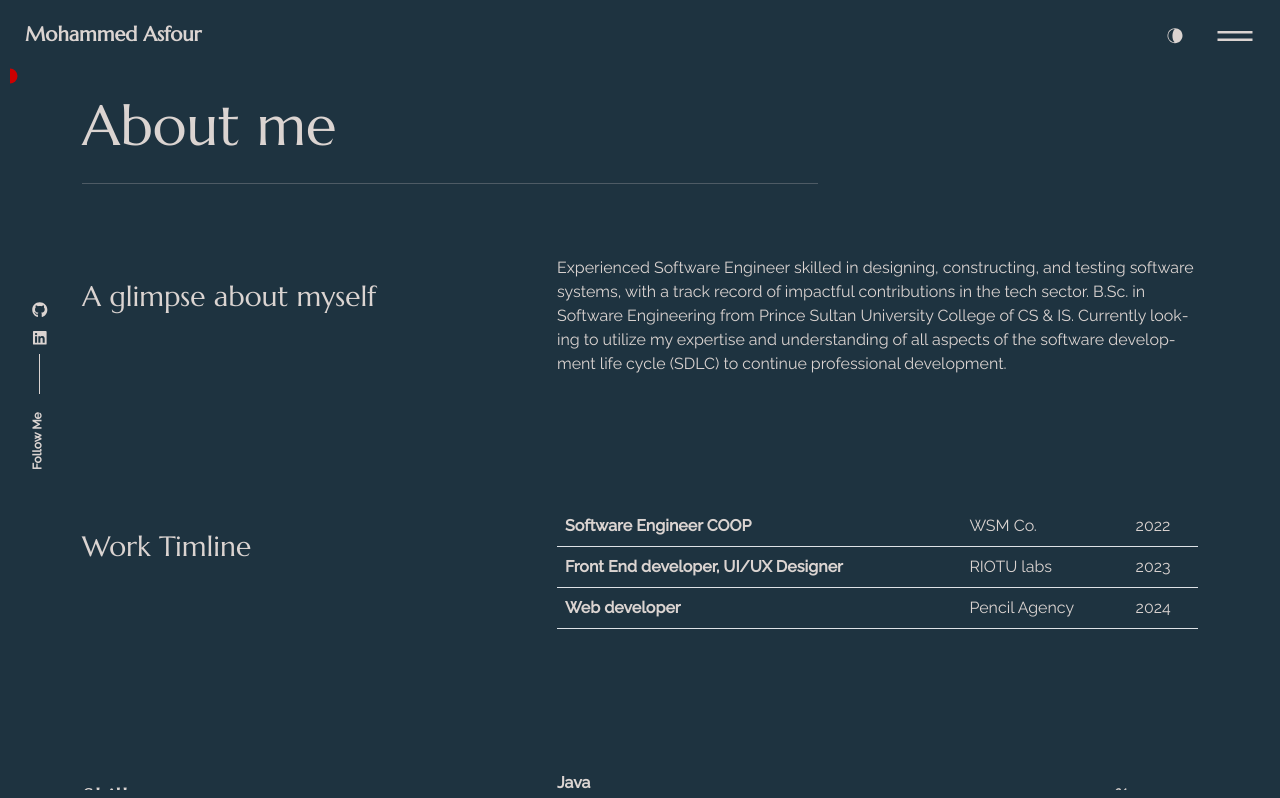
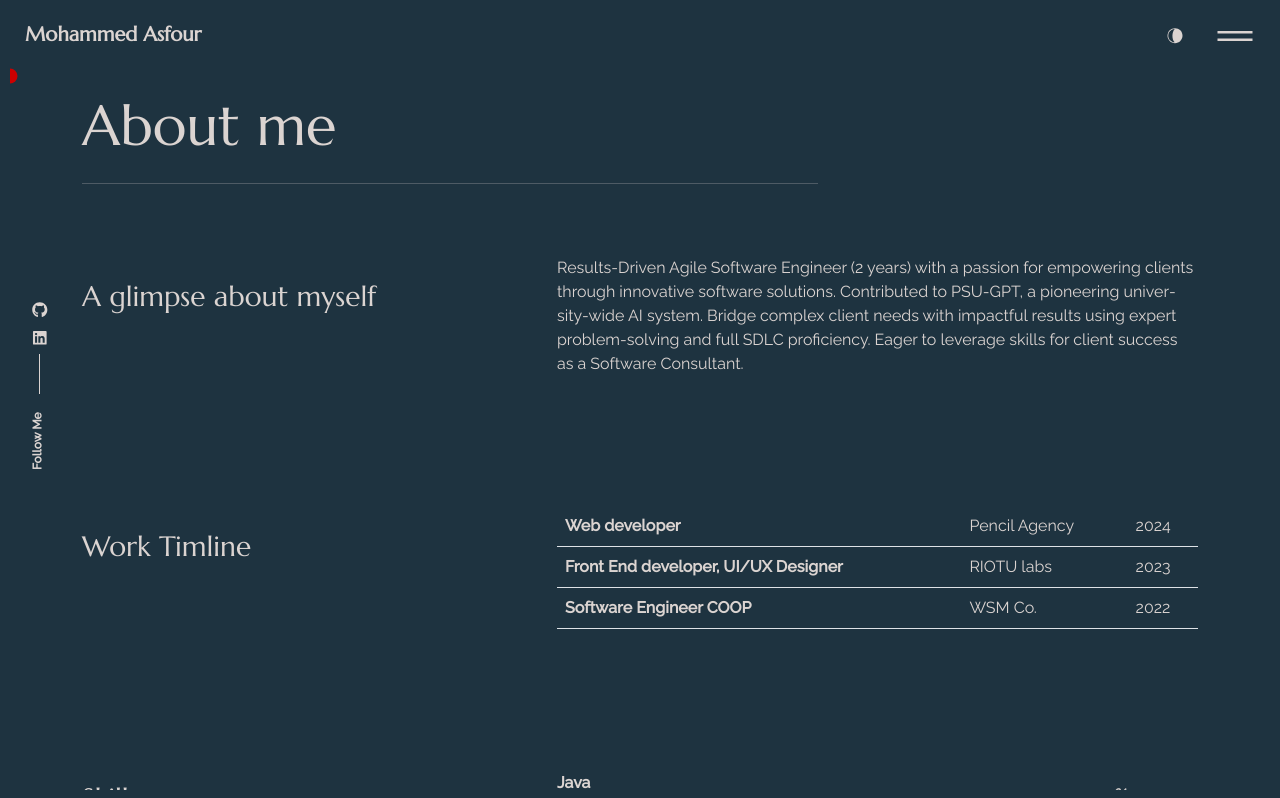
Before and after one commit to MohAsfour97/MohAsfour97-Portfolio, a React (Create React App) app: page /about in a window 1280 px wide. Shown: the top 798 px of the page. Built offline with nearby package versions, Linux system fonts and the light colour scheme.

Commit message:
first commit

```diff
--- a/package.json
+++ b/package.json
@@ -10,6 +10,7 @@
         "react-dom": "^18.2.0",
         "react-helmet-async": "^1.0.7",
         "react-icons": "^4.1.0",
+        "react-player": "^2.16.0",
         "react-router-dom": "^6.6.2",
         "react-scripts": "^5.0.1",
         "react-transition-group": "^4.4.2",
@@ -41,5 +42,8 @@
             "last 1 firefox version",
             "last 1 safari version"
         ]
+    },
+    "devDependencies": {
+        "gh-pages": "^6.1.1"
     }
 }
--- a/src/content_option.js
+++ b/src/content_option.js
@@ -17,12 +17,13 @@ const introdata = {
 
 const dataabout = {
     title: "A glimpse about myself",
-    aboutme: "Experienced Software Engineer skilled in designing, constructing, and testing software systems, with a track record of impactful contributions in the tech sector. B.Sc. in Software Engineering from Prince Sultan University College of CS & IS. Currently looking to utilize my expertise and understanding of all aspects of the software development life cycle (SDLC) to continue professional development.",
+    aboutme: "Results-Driven Agile Software Engineer (2 years) with a passion for empowering clients through innovative software solutions. Contributed to PSU-GPT, a pioneering university-wide AI system. Bridge complex client needs with impactful results using expert problem-solving and full SDLC proficiency. Eager to leverage skills for client success as a Software Consultant.",
 };
-const worktimeline = [{
-        jobtitle: "Software Engineer COOP",
-        where: "WSM Co.",
-        date: "2022",
+const worktimeline = [
+    {
+        jobtitle: "Web developer",
+        where: "Pencil Agency",
+        date: "2024",
     },
     {
         jobtitle: "Front End developer, UI/UX Designer",
@@ -30,10 +31,11 @@ const worktimeline = [{
         date: "2023",
     },
     {
-        jobtitle: "Web developer",
-        where: "Pencil Agency",
-        date: "2024",
+        jobtitle: "Software Engineer COOP",
+        where: "WSM Co.",
+        date: "2022",
     },
+
 ];
 
 const skills = [{
@@ -42,7 +44,11 @@ const skills = [{
     },
     {
         name: "Javascript",
-        value: 80,
+        value: 85,
+    },
+    {
+        name: "Python",
+        value: 60,
     },
     {
         name: "HTML",
@@ -58,7 +64,7 @@ const skills = [{
     },
     {
         name: "TailwindCSS",
-        value: 85,
+        value: 95,
     },
 
     {
@@ -77,6 +83,7 @@ const skills = [{
         name: "JUnit",
         value: 65,
     },
+
 ];
 
 const services = [{
@@ -107,53 +114,69 @@ const services = [{
         title: "AI Integration & LLMs",
         description: "AI Integration Specialist skilled in seamlessly integrating AI technologies into websites and systems. Proficient in leveraging OpenAI playgrounds and autotuning Large Language Models (LLMs) for enhanced functionality. Experienced in designing and implementing AI-driven solutions, optimizing user experiences with cutting-edge technology.",
     },
+    {
+        title: "Project Management & Collaboration",
+        description: "Adept in using Jira, Bitbucket, and GitHub for efficient project management, version control, and code collaboration.",
+
+    },
+    {
+        title: "Development & Testing",
+        description: "Proficient in Vite.js for modern web development and utilize JUnit for comprehensive unit testing.",
+
+    },
+    {
+        title: "Deployment & Automation",
+        description: "Utilize Jenkins for automated builds and deployments.",
+
+    },
+    {
+        title: "Content Management Systems",
+        description: "Experienced with WordPress CMS for user-friendly content management and Strapi for building RESTful APIs.",
+
+    },
+
 ];
 
 const dataportfolio = [{
-        img: "https://images.unsplash.com/photo-1713900233557-51aaaca77d31?q=80&w=400&h=400&auto=format&fit=crop&ixlib=rb-4.0.3&ixid=M3wxMjA3fDB8MHxwaG90by1wYWdlfHx8fGVufDB8fHx8fA%3D%3Dhttps://images.unsplash.com/photo-1713900462062-d421d62def56?q=80&w=1843&auto=format&fit=crop&ixlib=rb-4.0.3&ixid=M3wxMjA3fDB8MHxwaG90by1wYWdlfHx8fGVufDB8fHx8fA%3D%3D/400/800/?grayscale",
+        img: "https://images.unsplash.com/photo-1714490352864-f54d3bd86ec1?q=80&w=1532&auto=format&fit=crop&ixlib=rb-4.0.3&ixid=M3wxMjA3fDB8MHxwaG90by1wYWdlfHx8fGVufDB8fHx8fA%3D%3D",
         description: "PAS ERP Responsive Website",
         link: "https://pas.sa/en/home/",
     },
 
     {
-        img: "https://images.unsplash.com/photo-1714286552957-27de7764b597?q=80&w=400&h=500&auto=format&fit=crop&ixlib=rb-4.0.3&ixid=M3wxMjA3fDB8MHxwaG90by1wYWdlfHx8fGVufDB8fHx8fA%3D%3D",
+        img: "https://images.unsplash.com/photo-1714492059771-52c666785c7d?q=80&w=1374&auto=format&fit=crop&ixlib=rb-4.0.3&ixid=M3wxMjA3fDB8MHxwaG90by1wYWdlfHx8fGVufDB8fHx8fA%3D%3D",
         description: "Mastering ChatGPT Certificate.",
         link: "https://drive.google.com/file/d/1EQUEuG-3weKlrJKdMAQVhCon5qgfj5Yx/view",
     },
+
+
+    {
+        img: "https://images.unsplash.com/photo-1714490581342-f06626e89a9f?q=80&w=1528&auto=format&fit=crop&ixlib=rb-4.0.3&ixid=M3wxMjA3fDB8MHxwaG90by1wYWdlfHx8fGVufDB8fHx8fA%3D%3D",
+        description: "Masar SBF Internal Portal Project",
+        link: "https://sportsboulevard.sa/en",
+    },
+    {
+        img: "https://images.unsplash.com/photo-1714484884870-e20d32fe590d?q=80&w=1528&auto=format&fit=crop&ixlib=rb-4.0.3&ixid=M3wxMjA3fDB8MHxwaG90by1wYWdlfHx8fGVufDB8fHx8fA%3D%3D",
+        description: "MY CV",
+        link: "https://drive.google.com/file/d/1g1uerUafijCJLLhRLAXSZPFQa6JkBxiR/view?usp=sharing",
+    },
+
     {
         img: "https://picsum.photos/400/550/?grayscale",
         description: "Current Enrolled Courses & Updates",
         link: "#",
     },
-
-
     {
-        img: "https://images.unsplash.com/photo-1714286314601-10e4d4189b76?q=80&w=400&h=500&auto=format&fit=crop",
+        img: "https://images.unsplash.com/photo-1714489606402-335ff01d5357?q=80&w=1532&auto=format&fit=crop&ixlib=rb-4.0.3&ixid=M3wxMjA3fDB8MHxwaG90by1wYWdlfHx8fGVufDB8fHx8fA%3D%3D",
         description: "PSU GPT AI Project",
         link: "https://psugpt.ai/",
     },
 
-
     {
-        img: "https://images.unsplash.com/photo-1714286264849-aca448aa396b?q=80&w=400&h=600&auto=format&fit=crop&ixlib=rb-4.0.3&ixid=M3wxMjA3fDB8MHxwaG90by1wYWdlfHx8fGVufDB8fHx8fA%3D%3D",
+        img: "https://images.unsplash.com/photo-1714491616010-d6f95e9f13ea?q=80&w=1374&auto=format&fit=crop&ixlib=rb-4.0.3&ixid=M3wxMjA3fDB8MHxwaG90by1wYWdlfHx8fGVufDB8fHx8fA%3D%3D",
         description: "Dono PSU Graduation Project",
         link: "https://donoapp.com/",
     },
-
-
-    {
-        img: "https://images.unsplash.com/photo-1714286618785-fba8333312fa?q=80&w=300&h=300&auto=format&fit=crop&ixlib=rb-4.0.3&ixid=M3wxMjA3fDB8MHxwaG90by1wYWdlfHx8fGVufDB8fHx8fA%3D%3D",
-        description: "Masar SBF Internal Portal Project",
-        link: "https://sportsboulevard.sa/en",
-    },
-
-
-    {
-        img: "https://images.unsplash.com/photo-1714295074011-b387cb084b06?q=80&w=400&h=700&auto=format&fit=crop&ixlib=rb-4.0.3&ixid=M3wxMjA3fDB8MHxwaG90by1wYWdlfHx8fGVufDB8fHx8fA%3D%3D",
-        description: "MY CV",
-        link: "https://drive.google.com/file/d/1nmkxUtyRVROZ-DACh52y7Mk9CCi2Ojn4/view?usp=sharing",
-    },
-
 ];
 
 const contactConfig = {
```
Also changed, not shown: 1 other file (tests, documents, lock files or other folders).
